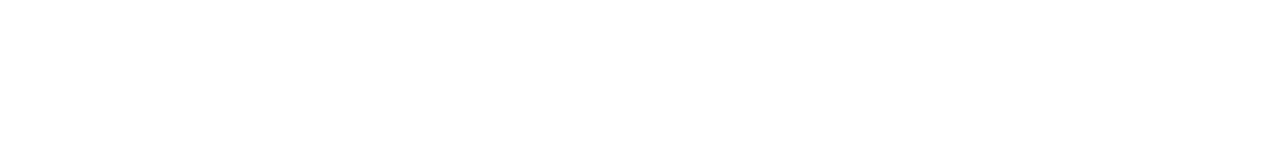
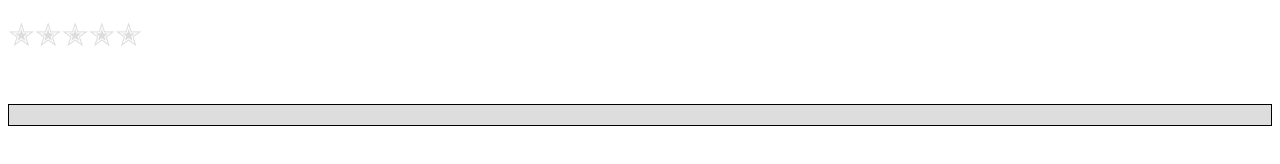
Before and after one commit to MoeinDeveloper92/Star-Rating-Component, a plain HTML site: page index.html in a window 1280 px wide. Drawn offline with Linux system fonts and the light colour scheme.

Commit message:
adding login for click rating

```diff
--- a/app.js
+++ b/app.js
@@ -0,0 +1,33 @@
+const main = document.querySelector('.stars')
+const starUL = elMaker(main, 'ul', 'main');
+const output = elMaker(main, 'div', 'output');
+
+for (let x = 0; x < 5; x++) {
+    const star = elMaker(starUL, 'li', 'star');
+    star.innerHTML = "&#10029";
+    star.starVal = (x + 1);
+
+    ["mouseover", "mouseout", "click"].forEach((el) => {
+        star.addEventListener(el, starRate)
+    })
+}
+
+
+
+function starRate(e) {
+    console.log(e.type)
+    const eventType = e.type;
+    if (eventType === 'click') {
+        output.innerHTML = `You have rated ${e.target.starVal}`
+    }
+}
+
+
+
+
+function elMaker(elParent, elType, elClass) {
+    const ele = document.createElement(elType);
+    ele.classList.add(elClass);
+    elParent.append(ele);
+    return ele;
+}
--- a/index.html
+++ b/index.html
@@ -10,6 +10,7 @@
 </head>
 
 <body>
+    <div class="stars"></div>
     <script src="app.js"></script>
 </body>
 
```
